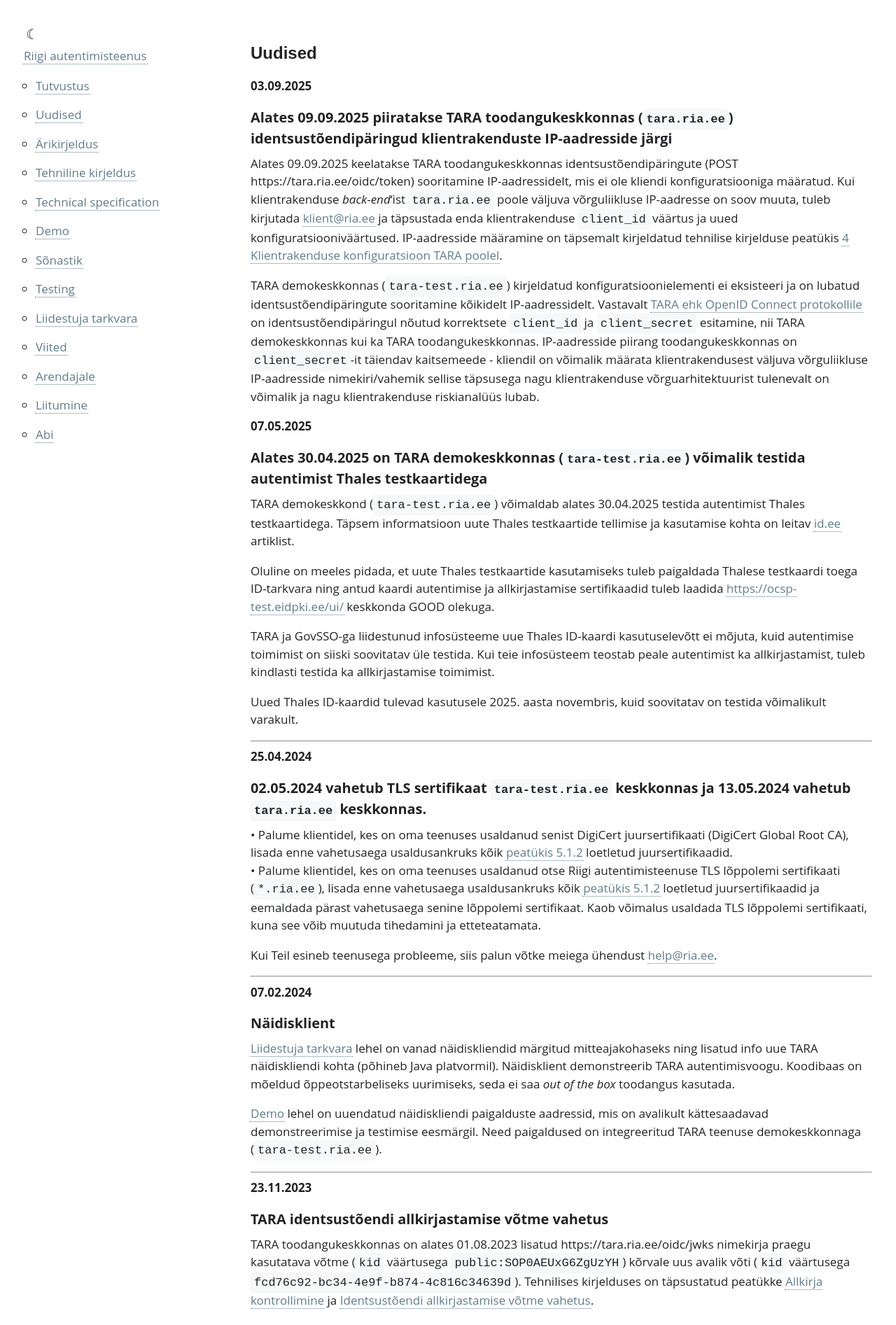
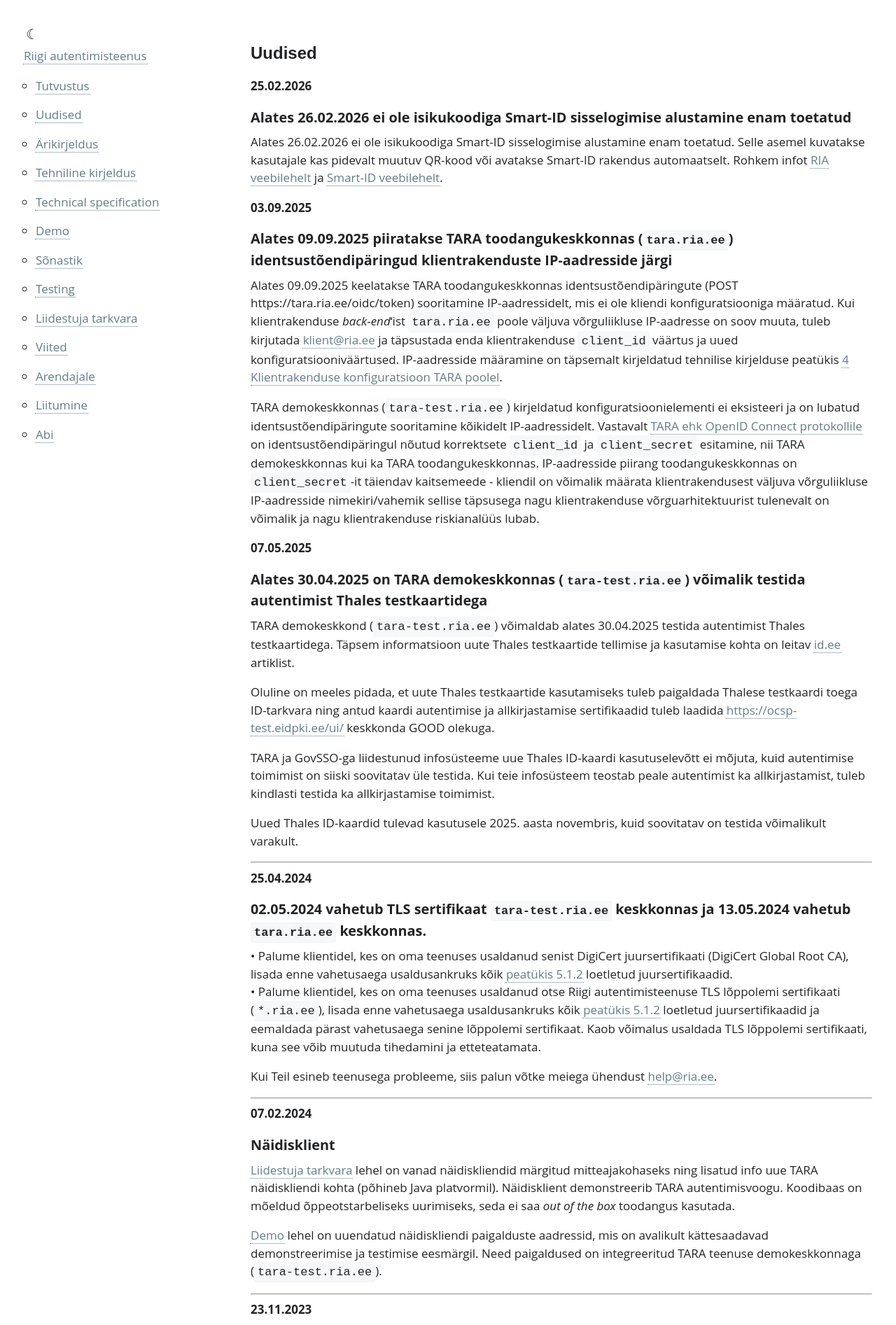
Before and after one commit to e-gov/TARA-Doku, a Jekyll site: the page built from Uudised.md, in a window 1280 px wide. Shown: the top 1893 px of the page at 70% size. Built offline with Jekyll 4.4.1, drawn with Linux system fonts in a browser that asks for light colours; our own code applies the rules of GitHub Pages for plain Markdown files; some of the changed text lies outside the part shown.

Commit message:
AUT-2593 Add news about new device link based Smart-ID flows

```diff
--- a/Uudised.md
+++ b/Uudised.md
@@ -3,6 +3,11 @@ permalink: Uudised
 ---
 
 # Uudised
+
+**25.02.2026**
+## Alates 26.02.2026 ei ole isikukoodiga Smart-ID sisselogimise alustamine enam toetatud
+
+Alates 26.02.2026 ei ole isikukoodiga Smart-ID sisselogimise alustamine enam toetatud. Selle asemel kuvatakse kasutajale kas pidevalt muutuv QR-kood või avatakse Smart-ID rakendus automaatselt. Rohkem infot [RIA veebilehelt](https://www.ria.ee/uudised/riigi-e-teenuste-turvalisemaks-sisselogimiseks-26-veebruarist-kasutusel-smart-id) ja [Smart-ID veebilehelt](https://www.smart-id.com/et/abi/kkk/smart-id-uued-funktsioonid).
 
 **03.09.2025**
 ## Alates 09.09.2025 piiratakse TARA toodangukeskkonnas (`tara.ria.ee`) identsustõendipäringud klientrakenduste IP-aadresside järgi
```
